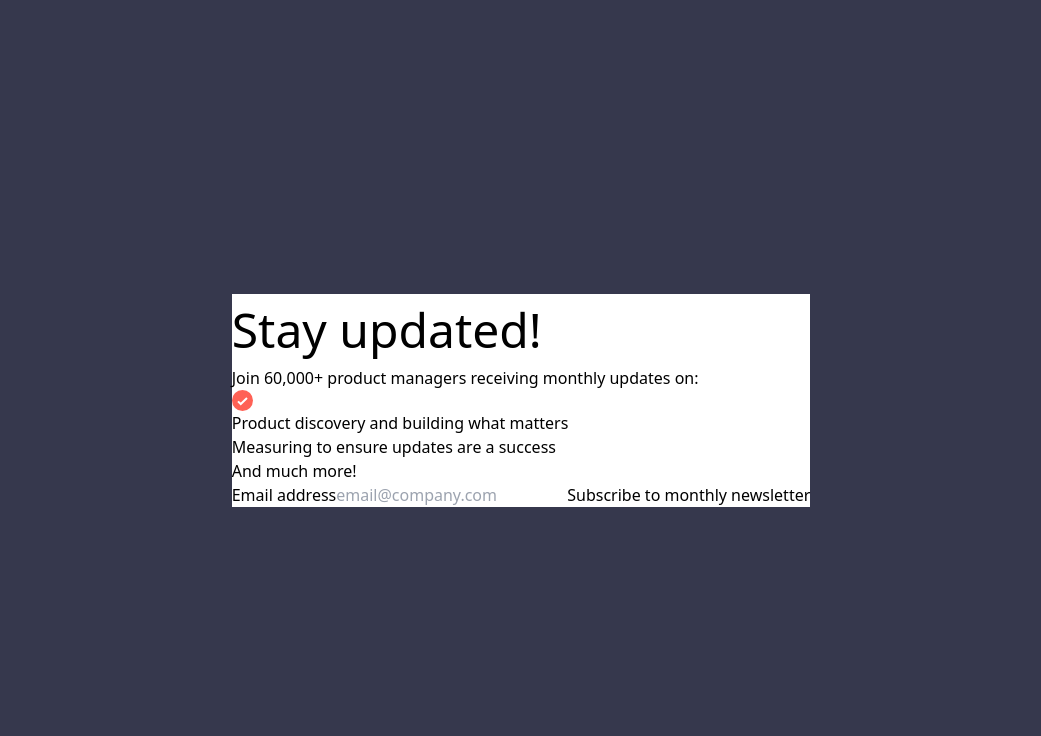
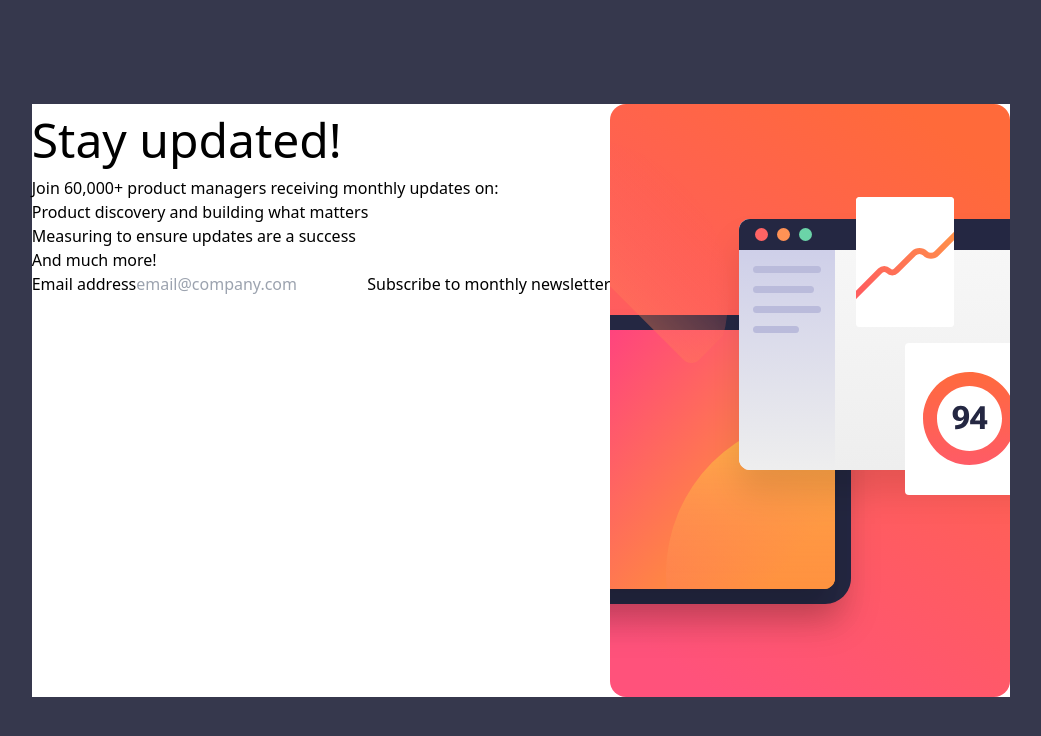
Before and after one commit to mehrnaz98/newsletter-signup-form, a Vue app: page / in a window 1280 px wide. Shown: the top 736 px of the page, without its empty margins (119-1160 px from the left). Built offline with nearby package versions, Linux system fonts and the light colour scheme.

Commit message:
Update App.vue

```diff
--- a/src/App.vue
+++ b/src/App.vue
@@ -1,23 +1,27 @@
 <template>
   <main class="flex min-h-screen justify-center items-center bg-[#36384D]">
-    <section class="bg-white rounded-3xl p-[3rem]">
+    <section class="bg-white rounded-3xl p-[3rem] flex flex-row">
+      <div>
         <h1 class="text-[3rem]">Stay updated!</h1>
         <p class="text-[1rem]">
           Join 60,000+ product managers receiving monthly updates on:
         </p>
-      <ul>
-        <li>
-          <img src="./assets/images/icon-list.svg" alt="" /> Product discovery
-          and building what matters
-        </li>
+        <ul class="custom-list">
+          <li>Product discovery and building what matters</li>
           <li>Measuring to ensure updates are a success</li>
           <li>And much more!</li>
         </ul>
-      <form>
+        <form class="flex flex-col max-w-[5rem]">
           <label for="email">Email address</label>
           <input type="email" id="email" placeholder="email@company.com" />
-        <button>Subscribe to monthly newsletter</button>
+          <button class="bg-[#232742]">Subscribe to monthly newsletter</button>
         </form>
+      </div>
+      <img
+        src="./assets/images/illustration-sign-up-desktop.svg"
+        alt=""
+        class="w-[13.6rem]"
+      />
     </section>
   </main>
 </template>
```
Lines whose indentation alone changed are shown as unchanged.
